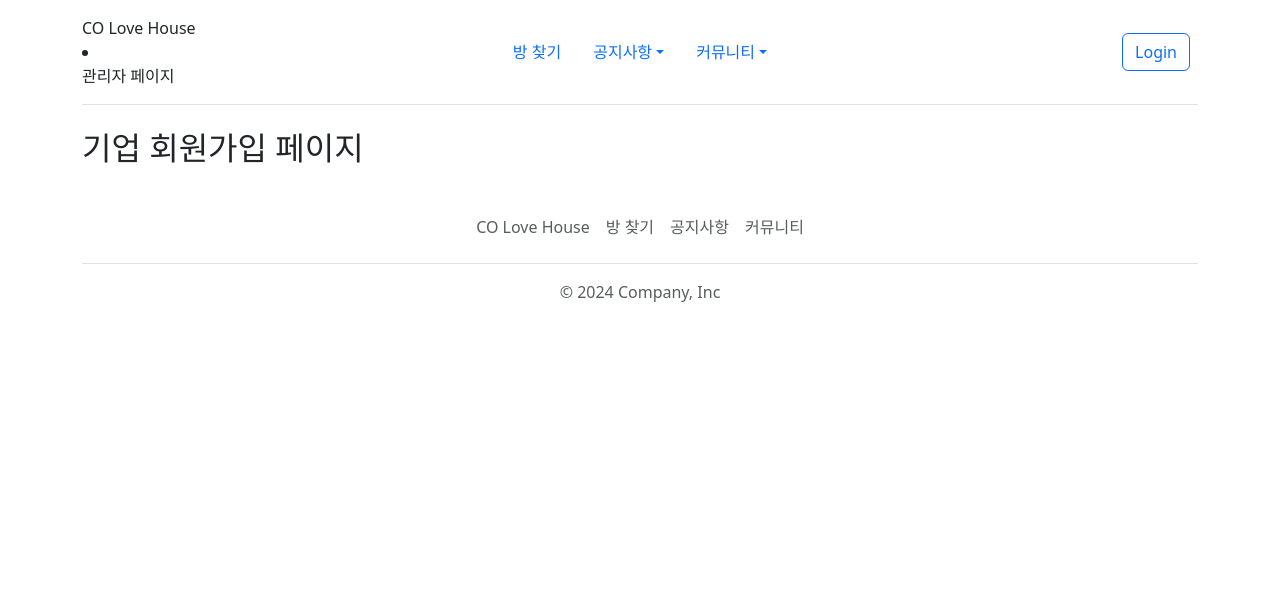
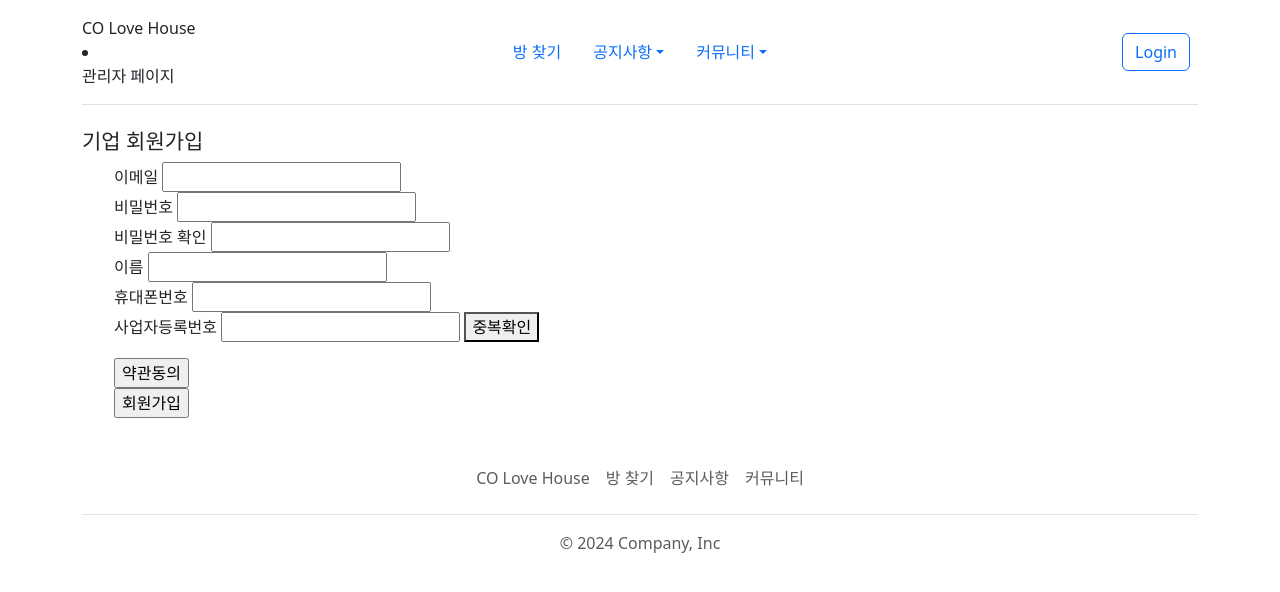
Before and after one commit to btg1631/project_coliving, a FastAPI app: page /login/entersignups in a window 1280 px wide. Shown: the top 592 px of the page. Run offline with FastAPI, Linux system fonts and the light colour scheme; parts of the project's set-up code (start-up, migrations or seed data) failed here and were passed over.

Commit message:
youjin_sign_ups_userandenter

```diff
--- a/templates/login/enter_sign_ups.html
+++ b/templates/login/enter_sign_ups.html
@@ -2,8 +2,56 @@
 
 {% block title %}
 기업 회원가입 페이지
+<!-- Latest compiled and minified CSS -->
+<link href="https://cdn.jsdelivr.net/npm/bootstrap@5.3.2/dist/css/bootstrap.min.css" rel="stylesheet">
+<!-- Customer CSS commons.css -->
+<link rel="stylesheet" href="../css/commons.css">
 {% endblock %}
 
 {% block main_container %}
-<h2>기업 회원가입 페이지</h2>
-{% endblock %}
+<div class="wrapper">
+    <div class="title">
+        <h1 style="font-size: 21px;">기업 회원가입</h1>
+    </div>
+
+    <ul style="list-style : none;">
+        <li>
+            <label for="email">이메일</label>
+            <input type="text" id="email">
+        </li>
+        <li>
+            <label for="password">비밀번호</label>
+            <input type="text" id="password">
+        </li>
+        <li>
+            <label for="verify_password">비밀번호 확인</label>
+            <input type="text" id="password">
+        </li>
+        <li>
+            <label for="name">이름</label>
+            <input type="text" id="name">
+        </li>
+        <li>
+            <label for="phonenumber">휴대폰번호</label>
+            <input type="text" id="phonenumber">
+        </li>
+        <li>
+            <label for="registration_number">사업자등록번호</label>
+            <input type="text" id="registration_number">
+            <button id="checkButton">중복확인</button>
+            <p id="result"></p>
+        </li>
+        <li>
+            <form>
+                <input type="button" value="약관동의" onclick="window.open(termsandconditions)">
+            </form>
+        </li>
+        <li>
+            <form>
+                <input type="button" value="회원가입" onclick="window.open(joinmembership)">
+            </form>
+        </li>
+    </ul>
+    {% endblock %}
+    <!-- Latest compiled JavaScript -->
+    <script src="https://cdn.jsdelivr.net/npm/bootstrap@5.3.2/dist/js/bootstrap.bundle.min.js"></script>
```
Also changed, not shown: templates/login/user_sign_ups.html (+7 -25 lines).
